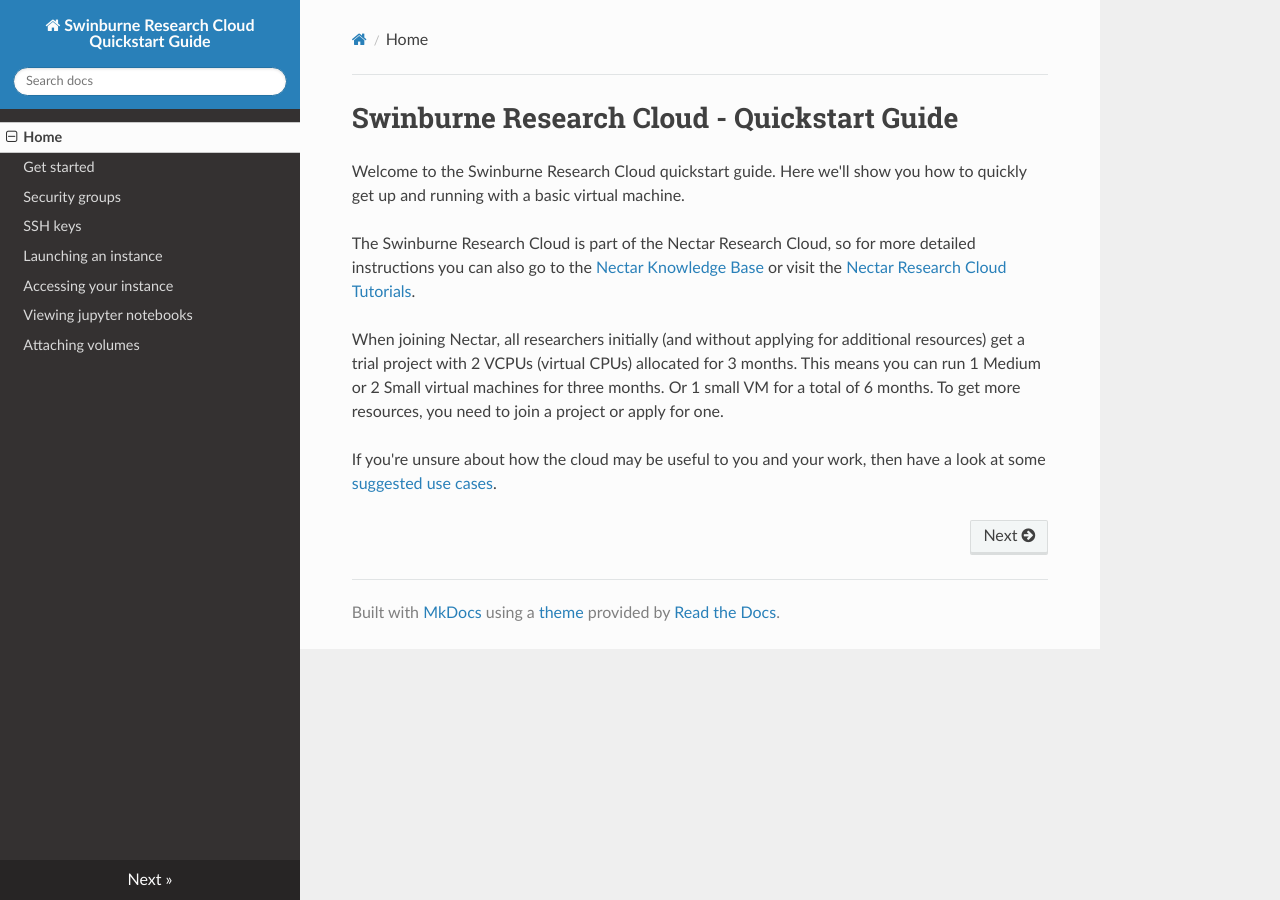
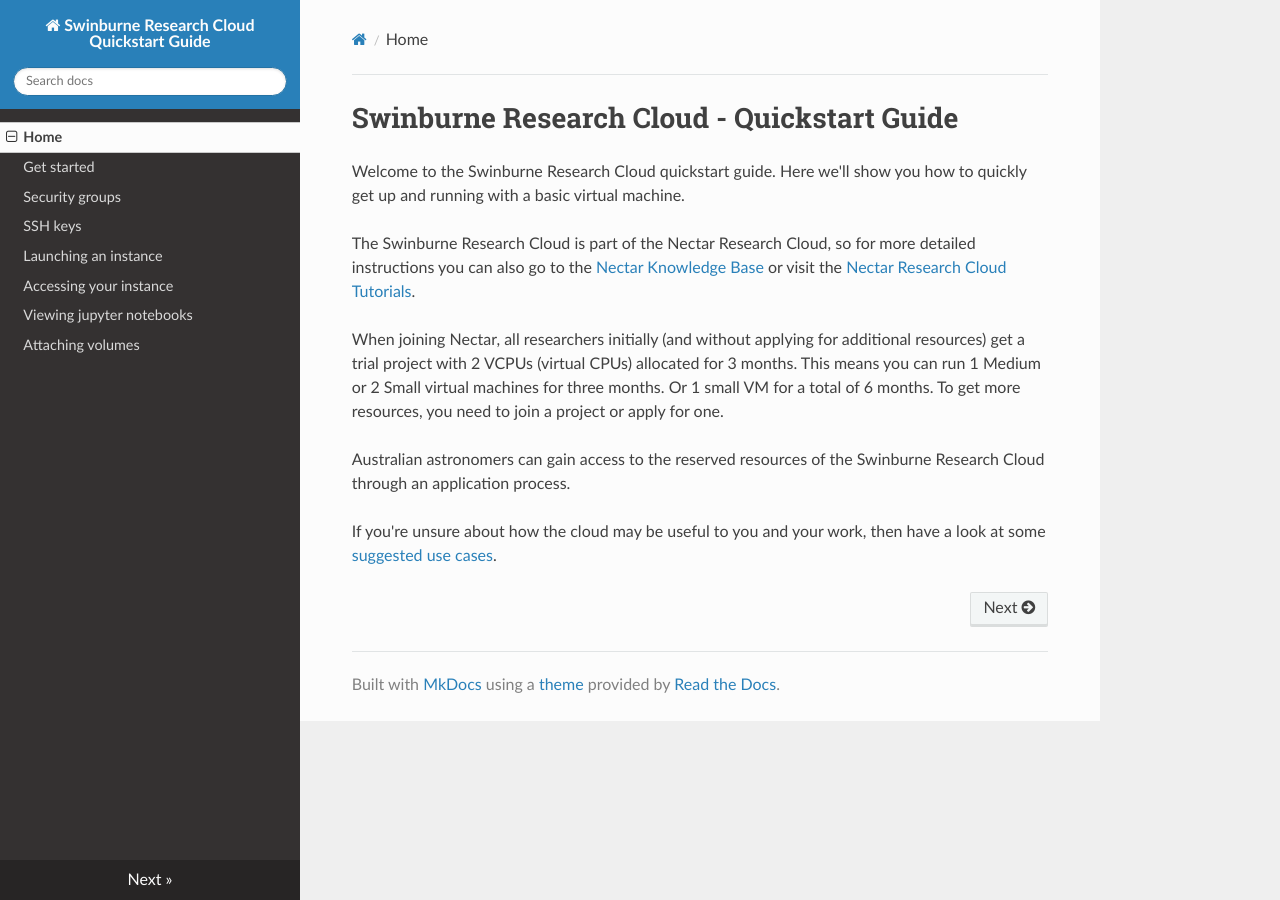
Before and after one commit to ADACS-Australia/swinburne-rc-docs, an MkDocs documentation site: the page built from docs/index.md, in a window 1280 px wide. Built offline with MkDocs 1.6.1, drawn with Linux system fonts in a browser that asks for light colours; nearby versions of some CDN libraries.

```diff
--- a/docs/index.md
+++ b/docs/index.md
@@ -10,4 +10,6 @@ When joining Nectar, all researchers initially (and without applying for additio
 This means you can run 1 Medium or 2 Small virtual machines for three months. Or 1 small VM for a total of 6 months.
 To get more resources, you need to join a project or apply for one.
 
+Australian astronomers can gain access to the reserved resources of the Swinburne Research Cloud through an application process.
+
 If you're unsure about how the cloud may be useful to you and your work, then have a look at some [suggested use cases](http://training.nectar.org.au/package03/sections/all.html){target="_blank"}.
```
Also changed, not shown: docs/launching-instance.md (+1 -0 lines).
